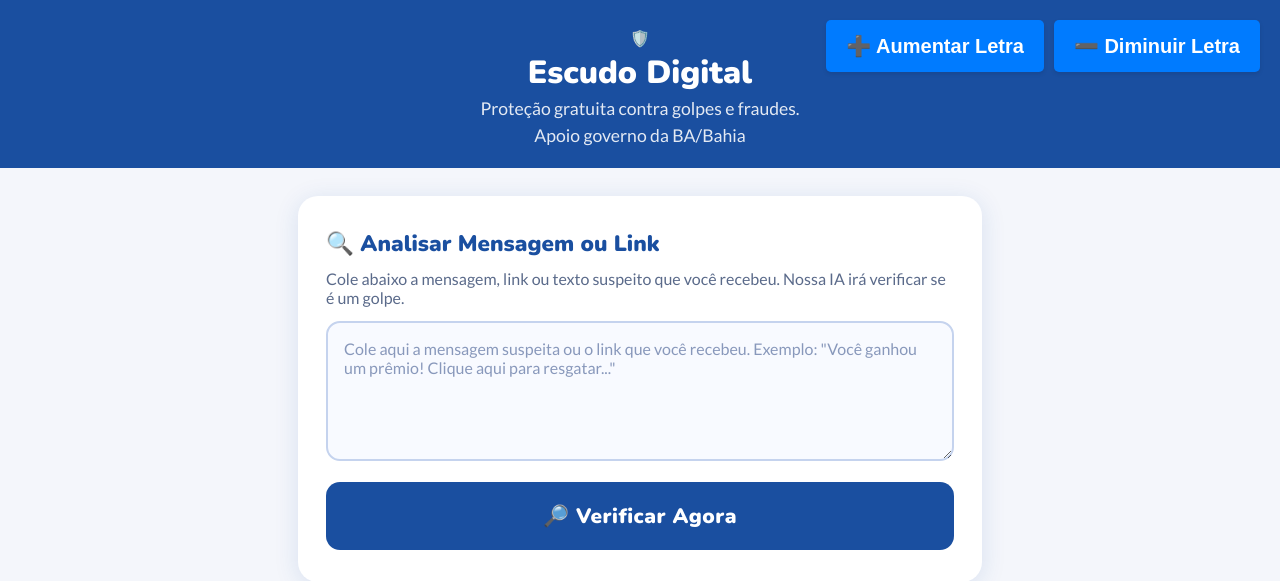
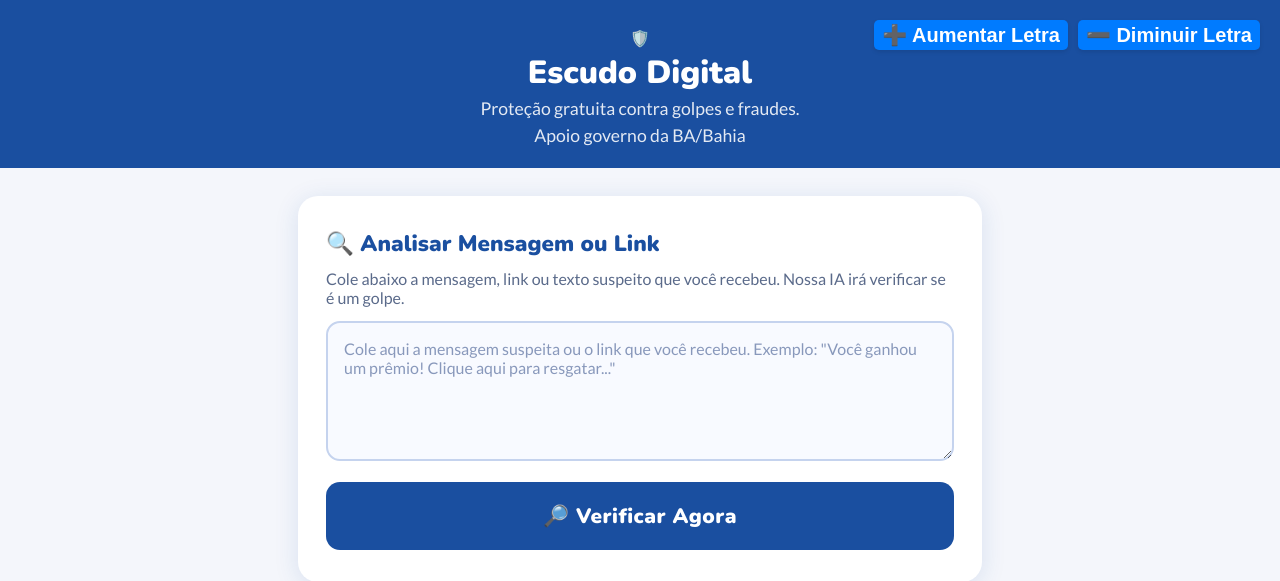
Before and after one commit to falcaozitos3-rgb/Escudo_Digital, a Flask app: page / in a window 1280 px wide. Shown: the top 581 px of the page. Run offline with Flask 3, Linux system fonts and the light colour scheme.

Commit message:
style: ajustes nos botões

```diff
--- a/static/style.css
+++ b/static/style.css
@@ -53,7 +53,7 @@ header p {
     background-color: #007bff;
     color: white;
     border: none;
-    padding: 14px 20px;
+    padding: 3px 8px;
     font-size: 20px;
     font-weight: bold;
     border-radius: 5px;
```
